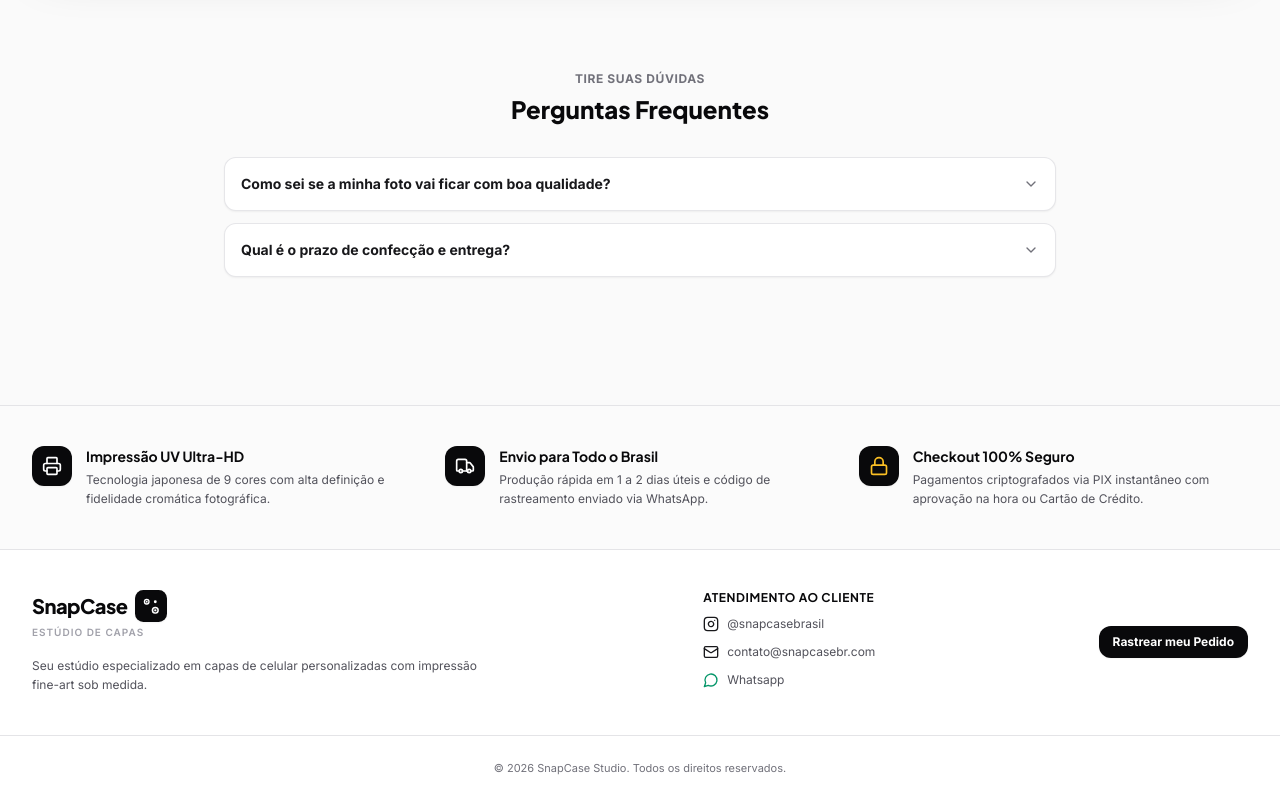
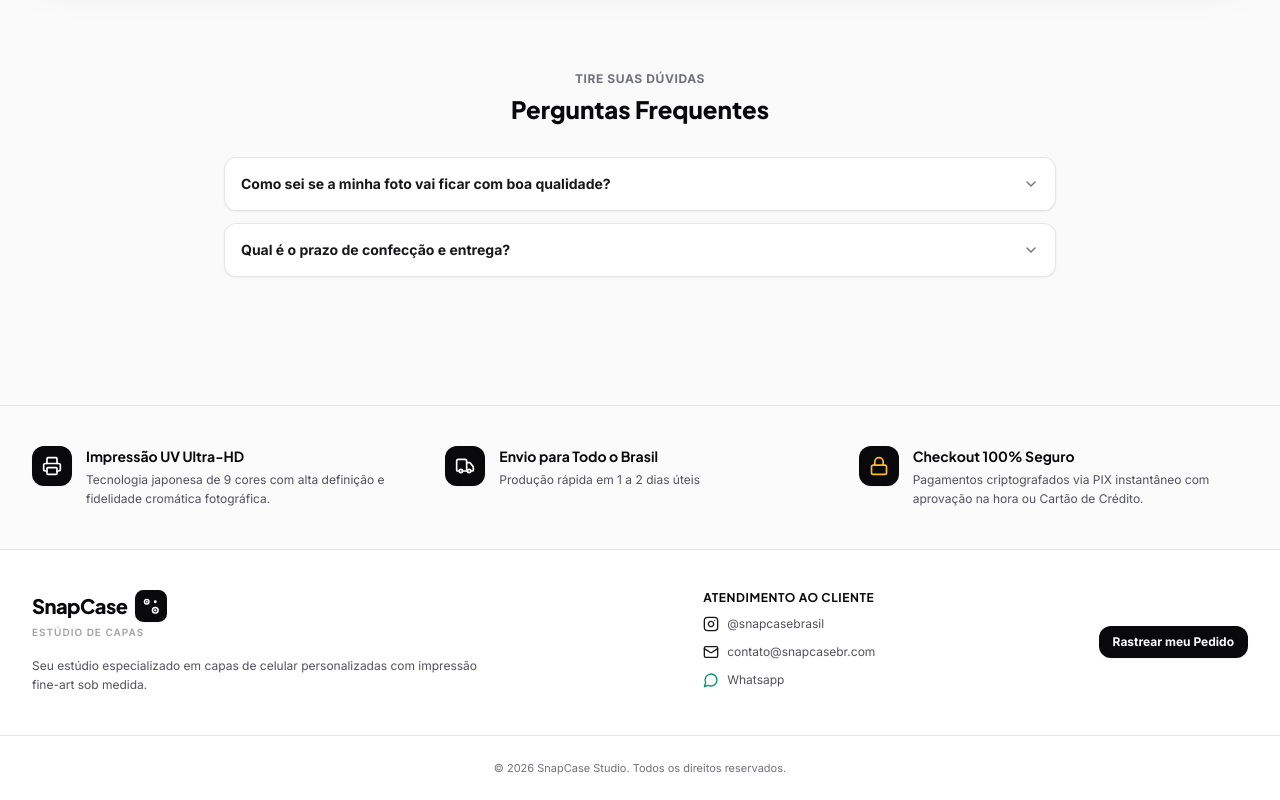
Before and after one commit to Leparfait22/Personalize_capas, a Next.js app: page / in a window 1280 px wide. Shown: the part 2821-3621 px from the top of the page. Built offline with nearby package versions, Linux system fonts and the light colour scheme; no server answers; the database is empty.

Commit message:
fix: update shipping description in Footer component

```diff
--- a/src/components/layout/Footer.tsx
+++ b/src/components/layout/Footer.tsx
@@ -32,7 +32,7 @@ export default function Footer() {
             <div>
               <h4 className="font-bold text-zinc-950 text-sm font-display">Envio para Todo o Brasil</h4>
               <p className="text-zinc-600 text-xs mt-1 leading-relaxed">
-                Produção rápida em 1 a 2 dias úteis e código de rastreamento enviado via WhatsApp.
+                Produção rápida em 1 a 2 dias úteis
               </p>
             </div>
           </div>
```
